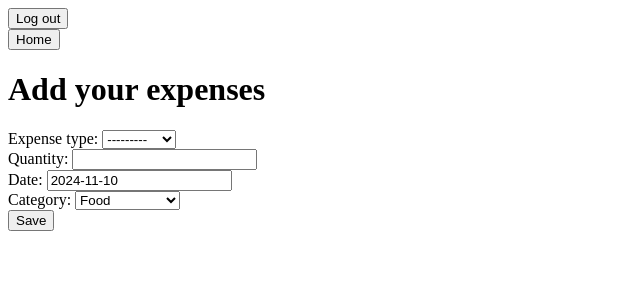
After one commit to marklim-cs/personal_expense_tracker, a Django app: page /add_expenses in a window 1280 px wide. The commit adds this page. Shown: the top 300 px of the page, without its empty margins (0-640 px from the left). Run offline with Django 5.2, Linux system fonts and the light colour scheme; a user stored in the database is signed in.

Commit message:
add expenses to profile

```diff
--- a/expense_tracker/app/admin.py
+++ b/expense_tracker/app/admin.py
@@ -3,10 +3,10 @@ from .models import AddMoneyInfo, UserProfile
 
 # Register your models here.
 class AddMoneyInfoAdmin(admin.ModelAdmin):
-    list_display = ("user", "quantity", "date", "category", "add_money")
+    list_display = ("user", "quantity", "date", "category", "expense_type")
 
 class UserProfileAdmin(admin.ModelAdmin):
-    list_display = ("user", "profession", "savings", "income")
+    list_display = ("user", "profession", "savings", "income", "expenses")
 
 admin.site.register(AddMoneyInfo, AddMoneyInfoAdmin)
 admin.site.register(UserProfile, UserProfileAdmin)
--- a/expense_tracker/app/forms.py
+++ b/expense_tracker/app/forms.py
@@ -1,6 +1,6 @@
 from django import forms
 from django.contrib.auth.models import User
-from .models import UserProfile
+from .models import UserProfile, AddMoneyInfo
 
 
 class UserForm(forms.ModelForm):
@@ -12,8 +12,13 @@ class UserForm(forms.ModelForm):
 class UserProfileForm(forms.ModelForm):
     class Meta:
         model = UserProfile
-        exclude = ["user"]
+        exclude = ["user", "expenses"]
 
 class LoginForm(forms.Form):
     username = forms.CharField(max_length=100, label="Username")
     password = forms.CharField(widget=forms.PasswordInput(), label="Password")
+
+class AddMoneyForm(forms.ModelForm):
+    class Meta:
+        model = AddMoneyInfo
+        fields = ["expense_type", "quantity", "date", "category"]
--- a/expense_tracker/app/models.py
+++ b/expense_tracker/app/models.py
@@ -10,7 +10,8 @@ SELECT_CATEGORY = [
     ("Shopping", "Shopping"),
     ("Necessities", "Necessities"),
     ("Entertainment", "Entertainment"),
-    ("Other", "Other")
+    ("Savings", "Savings"),
+    ("Other", "Other"),
 ]
 
 ADD_EXPENSE = [
@@ -27,7 +28,7 @@ PROFESSION = [
 
 class AddMoneyInfo(models.Model):
     user = models.ForeignKey(User, on_delete=models.CASCADE)
-    add_money = models.CharField(max_length=20, choices = ADD_EXPENSE)
+    expense_type = models.CharField(max_length=20, choices = ADD_EXPENSE)
     quantity = models.IntegerField()
     date = models.DateField(default=now)
     category = models.CharField(max_length=20, choices=SELECT_CATEGORY, default="Food")
@@ -35,8 +36,9 @@ class AddMoneyInfo(models.Model):
 class UserProfile(models.Model):
     user = models.OneToOneField(User, on_delete=models.CASCADE)
     profession = models.CharField(max_length=20, choices=PROFESSION)
-    savings = models.IntegerField(null=True, blank=True)
-    income = models.IntegerField(null=True, blank=True)
+    savings = models.IntegerField(null=True, blank=True, default=0)
+    income = models.IntegerField(null=True, blank=True, default=0)
+    expenses = models.IntegerField(null=True, blank=True, default=0)
 
     def __str__(self):
         return f"{self.user}"
--- /dev/null
+++ b/expense_tracker/app/templates/add_expenses.html
@@ -0,0 +1,10 @@
+{% extends "layout.html" %}
+{% block body %}
+{% include "header.html" %}
+    <h1>Add your expenses</h1>
+    <form method="post" action="{% url 'add_expenses' %}">
+        {% csrf_token %}
+        {{ expenses_form }}
+        <button type="submit">Save</button>
+    </form>
+{% endblock %}
--- /dev/null
+++ b/expense_tracker/app/templates/header.html
@@ -0,0 +1,10 @@
+<header>
+    <form method="post" action="{% url 'logout' %}">
+        {% csrf_token %}
+        <button type="submit">Log out</button>
+    </form>
+    <form method="get" action="{% url 'home' %}">
+        <button type="submit">Home</button>
+    </form>
+
+</header>
--- a/expense_tracker/app/templates/signup.html
+++ b/expense_tracker/app/templates/signup.html
@@ -1,7 +1,7 @@
 {% extends "layout.html" %}
 {% block body %}
     <h1>Sign Up</h1>
-    <form method="post" action="{% url 'signup'%}">
+    <form method="post" action="{% url 'signup' %}">
         {% csrf_token %}
         <h2>User Information</h2>
         {{ user_form.as_p }}
--- a/expense_tracker/app/urls.py
+++ b/expense_tracker/app/urls.py
@@ -7,4 +7,5 @@ urlpatterns = [
     path("home", views.home, name='home'),
     path("login", views.handle_login, name="login"),
     path("logout", views.handle_logout, name="logout"),
+    path("add_expenses", views.add_expenses, name="add_expenses")
 ]
--- a/expense_tracker/app/views.py
+++ b/expense_tracker/app/views.py
@@ -2,7 +2,7 @@ from django.shortcuts import render, redirect
 from django.contrib.auth import authenticate, login, logout
 from django.contrib import messages
 from django.contrib.auth.hashers import make_password #hash the password
-from .forms import UserForm, UserProfileForm, LoginForm
+from .forms import UserForm, UserProfileForm, LoginForm, AddMoneyForm
 from .models import UserProfile
 
 def index(request):
@@ -22,9 +22,38 @@ def home(request):
         "profession": user_profile.profession,
         "savings": user_profile.savings,
         "income": user_profile.income,
+        "expenses": user_profile.expenses,
     }
 
     return render(request, "home.html", context)
+
+def add_expenses(request):
+    if not request.user.is_authenticated:
+        return render(request, "index.html")
+
+    if request.method == "POST":
+        expenses_form = AddMoneyForm(request.POST)
+
+        if expenses_form.is_valid():
+            expense_type = expenses_form.cleaned_data["expense_type"]
+            quantity = expenses_form.cleaned_data["quantity"]
+
+            expense = expenses_form.save(commit=False)
+            expense.user = request.user
+            expense.save()
+
+            user_profile = UserProfile.objects.get(user=request.user)
+
+            if expense_type == "Expense":
+                user_profile.expenses = user_profile.expenses + quantity
+            elif expense_type == "Saving":
+                user_profile.savings = user_profile.savings + quantity
+
+            return redirect("/home")
+    else:
+        expenses_form = AddMoneyForm()
+
+    return render(request, 'add_expenses.html', {"expenses_form": expenses_form})
 
 def handle_signup(request):
     if request.method == "POST":
```
Also changed, not shown: expense_tracker/app/templates/home.html (+4 -3 lines), expense_tracker/app/migrations/0003_rename_add_money_addmoneyinfo_expense_type_and_more.py (added), expense_tracker/app/migrations/0004_alter_addmoneyinfo_category.py (added), expense_tracker/db.sqlite3.
